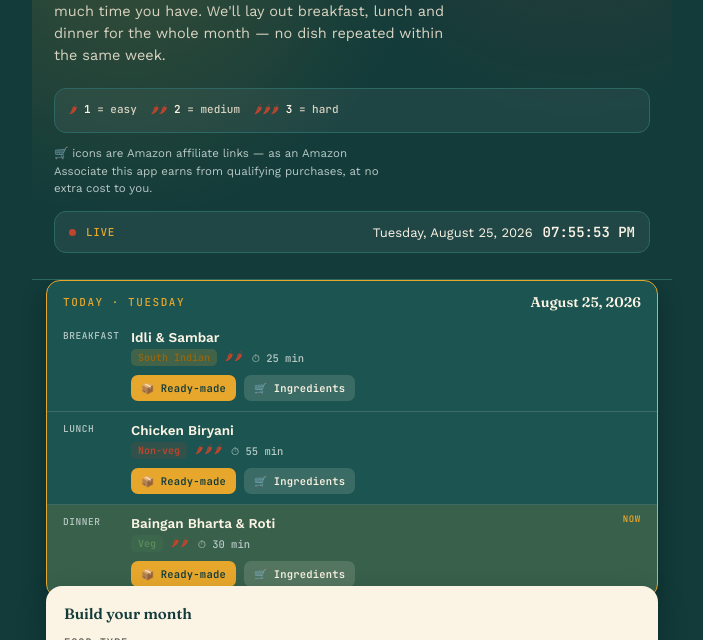
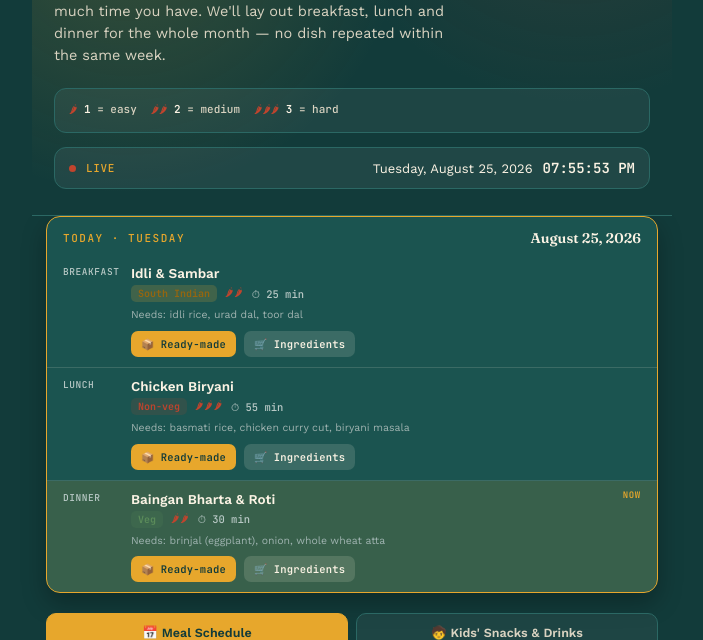
Before and after one commit to masskingslin/busywomen-cook-schedule, a plain HTML site: page index.html in a window 1280 px wide. Both pictures are taken after a click on the button "Generate month schedule". Shown: the part 160-800 px from the top of the page, without its empty margins (288-991 px from the left). Drawn offline with nearby package versions, Linux system fonts and the light colour scheme.

Commit message:
Add files via upload

```diff
--- a/index.html
+++ b/index.html
@@ -133,6 +133,30 @@
     white-space:nowrap;
   }
 
+  /* TAB BAR */
+  .tab-bar{
+    display:flex;
+    gap:8px;
+    padding:16px 14px 0;
+  }
+  .tab-btn{
+    flex:1;
+    background:rgba(255,255,255,0.05);
+    border:1px solid var(--teal-line);
+    color:#D9D3C1;
+    font-family:'Work Sans', sans-serif;
+    font-weight:600;
+    font-size:12.5px;
+    padding:11px 8px;
+    border-radius:10px;
+    cursor:pointer;
+  }
+  .tab-btn.active{
+    background:var(--turmeric);
+    border-color:var(--turmeric);
+    color:var(--teal-deep);
+  }
+
   /* TODAY CARD */
   .today-card{
     background:var(--teal-mid);
@@ -159,6 +183,7 @@
   .today-card .meal-icon{color:#B9C9C6;}
   .today-card .meal-name{color:var(--cream);}
   .today-card .time-badge{color:#B9C9C6;}
+  .today-card .ingredients-list{color:#9FB3B0;}
   .today-card .meal-row.current{
     background:rgba(231,167,44,0.14);
     position:relative;
@@ -195,7 +220,7 @@
   /* FILTER PANEL */
   .panel{
     background:var(--cream);
-    margin:-16px 14px 0;
+    margin:14px 14px 0;
     border-radius:16px;
     padding:18px 18px 16px;
     box-shadow:0 14px 30px rgba(0,0,0,0.25);
@@ -430,6 +455,12 @@
     gap:8px;
     flex-wrap:wrap;
   }
+  .ingredients-list{
+    font-size:10.5px;
+    color:var(--ink-soft);
+    margin:5px 0 0;
+    line-height:1.4;
+  }
   .tag{
     font-family:'JetBrains Mono', monospace;
     font-size:10px;
@@ -479,7 +510,6 @@
       <span><span class="pep">🌶🌶</span> <b>2</b> = medium</span>
       <span><span class="pep">🌶🌶🌶</span> <b>3</b> = hard</span>
     </div>
-    <p class="disclosure">🛒 icons are Amazon affiliate links — as an Amazon Associate this app earns from qualifying purchases, at no extra cost to you.</p>
     <div class="live-strip">
       <span class="live-dot"></span>
       <span class="live-text">Live</span>
@@ -490,6 +520,12 @@
 
   <div id="todaySlot"></div>
 
+  <div class="tab-bar">
+    <button class="tab-btn active" id="tabSchedule" data-tab="schedule">📅 Meal Schedule</button>
+    <button class="tab-btn" id="tabKids" data-tab="kids">🧒 Kids' Snacks &amp; Drinks</button>
+  </div>
+
+  <div id="scheduleView">
     <div class="panel">
       <h2>Build your month</h2>
 
@@ -518,13 +554,6 @@
         </div>
       </div>
 
-    <div class="filter-group">
-      <span class="filter-label">Extra</span>
-      <div class="chips" id="kids-chips">
-        <div class="chip" data-val="kids">🧒 Show kids' snacks &amp; drinks</div>
-      </div>
-    </div>
-
       <button class="gen-btn" id="genBtn">Generate month schedule</button>
       <p class="note" id="poolNote"></p>
     </div>
@@ -532,8 +561,9 @@
     <div class="schedule" id="scheduleOutput">
       <div class="empty-state">Set your filters above and tap <b>Generate month schedule</b> to build your 4-week plan.</div>
     </div>
+  </div>
 
-  <div id="kidsSection" style="display:none;"></div>
+  <div id="kidsView" style="display:none;"></div>
 
   <footer>BUSYWOMEN COOK SCHEDULE &middot; PLAN ONCE, COOK ALL MONTH<br>As an Amazon Associate, this app earns from qualifying purchases</footer>
 </div>
@@ -542,81 +572,82 @@
 // ---------- DISH DATABASE ----------
 const DISHES = [
   // BREAKFAST — veg
-  {name:"Poha", meal:"breakfast", category:"veg", difficulty:"easy", time:15},
-  {name:"Vegetable Upma", meal:"breakfast", category:"veg", difficulty:"easy", time:20},
-  {name:"Besan Chilla", meal:"breakfast", category:"veg", difficulty:"easy", time:15},
-  {name:"Stuffed Aloo Paratha", meal:"breakfast", category:"veg", difficulty:"medium", time:30},
-  {name:"Vegetable Daliya", meal:"breakfast", category:"veg", difficulty:"easy", time:20},
-  {name:"Moong Dal Chilla", meal:"breakfast", category:"veg", difficulty:"medium", time:25},
-  {name:"Vegetable Sandwich", meal:"breakfast", category:"veg", difficulty:"easy", time:10},
+  {name:"Poha", meal:"breakfast", category:"veg", difficulty:"easy", time:15, ingredients:["poha (flattened rice)","peanuts","mustard seeds","curry leaves"]},
+  {name:"Vegetable Upma", meal:"breakfast", category:"veg", difficulty:"easy", time:20, ingredients:["rava (semolina)","mixed vegetables","mustard seeds"]},
+  {name:"Besan Chilla", meal:"breakfast", category:"veg", difficulty:"easy", time:15, ingredients:["besan (gram flour)","onion","green chilli"]},
+  {name:"Stuffed Aloo Paratha", meal:"breakfast", category:"veg", difficulty:"medium", time:30, ingredients:["whole wheat atta","potatoes","ghee"]},
+  {name:"Vegetable Daliya", meal:"breakfast", category:"veg", difficulty:"easy", time:20, ingredients:["broken wheat daliya","mixed vegetables","cumin seeds"]},
+  {name:"Moong Dal Chilla", meal:"breakfast", category:"veg", difficulty:"medium", time:25, ingredients:["moong dal","ginger","green chilli"]},
+  {name:"Vegetable Sandwich", meal:"breakfast", category:"veg", difficulty:"easy", time:10, ingredients:["bread loaf","mixed vegetables","butter"]},
   // BREAKFAST — non-veg
-  {name:"Egg Bhurji", meal:"breakfast", category:"non-veg", difficulty:"easy", time:15},
-  {name:"Omelette & Toast", meal:"breakfast", category:"non-veg", difficulty:"easy", time:10},
-  {name:"Chicken Sausage Wrap", meal:"breakfast", category:"non-veg", difficulty:"easy", time:15},
-  {name:"Egg Paratha", meal:"breakfast", category:"non-veg", difficulty:"medium", time:25},
-  {name:"Keema Paratha", meal:"breakfast", category:"non-veg", difficulty:"hard", time:40},
-  {name:"Boiled Egg Salad", meal:"breakfast", category:"non-veg", difficulty:"easy", time:10},
-  {name:"Chicken Sandwich", meal:"breakfast", category:"non-veg", difficulty:"easy", time:15},
+  {name:"Egg Bhurji", meal:"breakfast", category:"non-veg", difficulty:"easy", time:15, ingredients:["eggs","onion","tomato"]},
+  {name:"Omelette & Toast", meal:"breakfast", category:"non-veg", difficulty:"easy", time:10, ingredients:["eggs","bread loaf","butter"]},
+  {name:"Chicken Sausage Wrap", meal:"breakfast", category:"non-veg", difficulty:"easy", time:15, ingredients:["chicken sausages","tortilla wrap","lettuce"]},
+  {name:"Egg Paratha", meal:"breakfast", category:"non-veg", difficulty:"medium", time:25, ingredients:["whole wheat atta","eggs","onion"]},
+  {name:"Keema Paratha", meal:"breakfast", category:"non-veg", difficulty:"hard", time:40, ingredients:["minced mutton keema","whole wheat atta","ginger garlic paste"]},
+  {name:"Boiled Egg Salad", meal:"breakfast", category:"non-veg", difficulty:"easy", time:10, ingredients:["eggs","lettuce","black pepper"]},
+  {name:"Chicken Sandwich", meal:"breakfast", category:"non-veg", difficulty:"easy", time:15, ingredients:["chicken breast","bread loaf","mayonnaise"]},
   // BREAKFAST — south indian
-  {name:"Idli & Sambar", meal:"breakfast", category:"south-indian", difficulty:"medium", time:25},
-  {name:"Plain Dosa", meal:"breakfast", category:"south-indian", difficulty:"medium", time:25},
-  {name:"Masala Dosa", meal:"breakfast", category:"south-indian", difficulty:"hard", time:35},
-  {name:"Uttapam", meal:"breakfast", category:"south-indian", difficulty:"medium", time:25},
-  {name:"Ven Pongal", meal:"breakfast", category:"south-indian", difficulty:"medium", time:25},
-  {name:"Rava Idli", meal:"breakfast", category:"south-indian", difficulty:"easy", time:20},
-  {name:"Medu Vada", meal:"breakfast", category:"south-indian", difficulty:"hard", time:40},
+  {name:"Idli & Sambar", meal:"breakfast", category:"south-indian", difficulty:"medium", time:25, ingredients:["idli rice","urad dal","toor dal"]},
+  {name:"Plain Dosa", meal:"breakfast", category:"south-indian", difficulty:"medium", time:25, ingredients:["dosa rice","urad dal","fenugreek seeds"]},
+  {name:"Masala Dosa", meal:"breakfast", category:"south-indian", difficulty:"hard", time:35, ingredients:["dosa batter mix","potatoes","mustard seeds"]},
+  {name:"Uttapam", meal:"breakfast", category:"south-indian", difficulty:"medium", time:25, ingredients:["dosa batter mix","onion","tomato"]},
+  {name:"Ven Pongal", meal:"breakfast", category:"south-indian", difficulty:"medium", time:25, ingredients:["raw rice","moong dal","black pepper"]},
+  {name:"Rava Idli", meal:"breakfast", category:"south-indian", difficulty:"easy", time:20, ingredients:["rava (semolina)","curd","mustard seeds"]},
+  {name:"Medu Vada", meal:"breakfast", category:"south-indian", difficulty:"hard", time:40, ingredients:["urad dal","black pepper","curry leaves"]},
 
   // LUNCH — veg
-  {name:"Dal Tadka & Rice", meal:"lunch", category:"veg", difficulty:"easy", time:25},
-  {name:"Mixed Veg Curry & Roti", meal:"lunch", category:"veg", difficulty:"medium", time:35},
-  {name:"Rajma Chawal", meal:"lunch", category:"veg", difficulty:"medium", time:40},
-  {name:"Chole Bhature", meal:"lunch", category:"veg", difficulty:"hard", time:50},
-  {name:"Paneer Butter Masala & Roti", meal:"lunch", category:"veg", difficulty:"medium", time:35},
-  {name:"Vegetable Pulao", meal:"lunch", category:"veg", difficulty:"medium", time:30},
-  {name:"Kadhi Chawal", meal:"lunch", category:"veg", difficulty:"medium", time:30},
+  {name:"Dal Tadka & Rice", meal:"lunch", category:"veg", difficulty:"easy", time:25, ingredients:["toor dal","basmati rice","cumin seeds"]},
+  {name:"Mixed Veg Curry & Roti", meal:"lunch", category:"veg", difficulty:"medium", time:35, ingredients:["mixed vegetables","whole wheat atta","garam masala"]},
+  {name:"Rajma Chawal", meal:"lunch", category:"veg", difficulty:"medium", time:40, ingredients:["rajma (kidney beans)","basmati rice","onion"]},
+  {name:"Chole Bhature", meal:"lunch", category:"veg", difficulty:"hard", time:50, ingredients:["kabuli chana (chickpeas)","maida flour","chole masala"]},
+  {name:"Paneer Butter Masala & Roti", meal:"lunch", category:"veg", difficulty:"medium", time:35, ingredients:["paneer","tomato puree","fresh cream"]},
+  {name:"Vegetable Pulao", meal:"lunch", category:"veg", difficulty:"medium", time:30, ingredients:["basmati rice","mixed vegetables","whole garam masala"]},
+  {name:"Kadhi Chawal", meal:"lunch", category:"veg", difficulty:"medium", time:30, ingredients:["besan (gram flour)","curd","basmati rice"]},
   // LUNCH — non-veg
-  {name:"Chicken Curry & Rice", meal:"lunch", category:"non-veg", difficulty:"medium", time:40},
-  {name:"Egg Curry & Roti", meal:"lunch", category:"non-veg", difficulty:"easy", time:25},
-  {name:"Fish Curry & Rice", meal:"lunch", category:"non-veg", difficulty:"medium", time:35},
-  {name:"Mutton Curry & Rice", meal:"lunch", category:"non-veg", difficulty:"hard", time:60},
-  {name:"Chicken Biryani", meal:"lunch", category:"non-veg", difficulty:"hard", time:55},
-  {name:"Butter Chicken & Naan", meal:"lunch", category:"non-veg", difficulty:"hard", time:50},
-  {name:"Prawn Masala & Rice", meal:"lunch", category:"non-veg", difficulty:"medium", time:35},
+  {name:"Chicken Curry & Rice", meal:"lunch", category:"non-veg", difficulty:"medium", time:40, ingredients:["chicken curry cut","onion","basmati rice"]},
+  {name:"Egg Curry & Roti", meal:"lunch", category:"non-veg", difficulty:"easy", time:25, ingredients:["eggs","onion tomato masala","whole wheat atta"]},
+  {name:"Fish Curry & Rice", meal:"lunch", category:"non-veg", difficulty:"medium", time:35, ingredients:["fish fillet","coconut","basmati rice"]},
+  {name:"Mutton Curry & Rice", meal:"lunch", category:"non-veg", difficulty:"hard", time:60, ingredients:["mutton curry cut","onion","basmati rice"]},
+  {name:"Chicken Biryani", meal:"lunch", category:"non-veg", difficulty:"hard", time:55, ingredients:["basmati rice","chicken curry cut","biryani masala"]},
+  {name:"Butter Chicken & Naan", meal:"lunch", category:"non-veg", difficulty:"hard", time:50, ingredients:["chicken","butter","naan flour mix"]},
+  {name:"Prawn Masala & Rice", meal:"lunch", category:"non-veg", difficulty:"medium", time:35, ingredients:["prawns","coconut","basmati rice"]},
   // LUNCH — south indian
-  {name:"Sambar Rice", meal:"lunch", category:"south-indian", difficulty:"easy", time:25},
-  {name:"Rasam Rice", meal:"lunch", category:"south-indian", difficulty:"easy", time:20},
-  {name:"Curd Rice", meal:"lunch", category:"south-indian", difficulty:"easy", time:10},
-  {name:"Bisi Bele Bath", meal:"lunch", category:"south-indian", difficulty:"medium", time:35},
-  {name:"Lemon Rice", meal:"lunch", category:"south-indian", difficulty:"easy", time:20},
-  {name:"Vegetable Kootu & Rice", meal:"lunch", category:"south-indian", difficulty:"medium", time:30},
-  {name:"Chettinad Chicken & Rice", meal:"lunch", category:"south-indian", difficulty:"hard", time:50},
+  {name:"Sambar Rice", meal:"lunch", category:"south-indian", difficulty:"easy", time:25, ingredients:["toor dal","sambar powder","raw rice"]},
+  {name:"Rasam Rice", meal:"lunch", category:"south-indian", difficulty:"easy", time:20, ingredients:["rasam powder","tamarind","raw rice"]},
+  {name:"Curd Rice", meal:"lunch", category:"south-indian", difficulty:"easy", time:10, ingredients:["raw rice","curd","mustard seeds"]},
+  {name:"Bisi Bele Bath", meal:"lunch", category:"south-indian", difficulty:"medium", time:35, ingredients:["raw rice","toor dal","bisi bele bath powder"]},
+  {name:"Lemon Rice", meal:"lunch", category:"south-indian", difficulty:"easy", time:20, ingredients:["raw rice","lemon","peanuts"]},
+  {name:"Vegetable Kootu & Rice", meal:"lunch", category:"south-indian", difficulty:"medium", time:30, ingredients:["mixed vegetables","toor dal","raw rice"]},
+  {name:"Chettinad Chicken & Rice", meal:"lunch", category:"south-indian", difficulty:"hard", time:50, ingredients:["chicken curry cut","chettinad masala","basmati rice"]},
 
   // DINNER — veg
-  {name:"Vegetable Soup & Bread", meal:"dinner", category:"veg", difficulty:"easy", time:15},
-  {name:"Palak Paneer & Roti", meal:"dinner", category:"veg", difficulty:"medium", time:30},
-  {name:"Vegetable Khichdi", meal:"dinner", category:"veg", difficulty:"easy", time:25},
-  {name:"Baingan Bharta & Roti", meal:"dinner", category:"veg", difficulty:"medium", time:30},
-  {name:"Stuffed Capsicum", meal:"dinner", category:"veg", difficulty:"hard", time:40},
-  {name:"Mixed Dal & Roti", meal:"dinner", category:"veg", difficulty:"easy", time:25},
-  {name:"Vegetable Fried Rice", meal:"dinner", category:"veg", difficulty:"medium", time:25},
+  {name:"Vegetable Soup & Bread", meal:"dinner", category:"veg", difficulty:"easy", time:15, ingredients:["mixed vegetables","bread loaf","vegetable stock cube"]},
+  {name:"Palak Paneer & Roti", meal:"dinner", category:"veg", difficulty:"medium", time:30, ingredients:["spinach","paneer","whole wheat atta"]},
+  {name:"Vegetable Khichdi", meal:"dinner", category:"veg", difficulty:"easy", time:25, ingredients:["moong dal","basmati rice","mixed vegetables"]},
+  {name:"Baingan Bharta & Roti", meal:"dinner", category:"veg", difficulty:"medium", time:30, ingredients:["brinjal (eggplant)","onion","whole wheat atta"]},
+  {name:"Stuffed Capsicum", meal:"dinner", category:"veg", difficulty:"hard", time:40, ingredients:["capsicum","potatoes","spice masala"]},
+  {name:"Mixed Dal & Roti", meal:"dinner", category:"veg", difficulty:"easy", time:25, ingredients:["mixed dals","whole wheat atta","ghee"]},
+  {name:"Vegetable Fried Rice", meal:"dinner", category:"veg", difficulty:"medium", time:25, ingredients:["basmati rice","mixed vegetables","soy sauce"]},
   // DINNER — non-veg
-  {name:"Grilled Chicken & Salad", meal:"dinner", category:"non-veg", difficulty:"medium", time:30},
-  {name:"Egg Fried Rice", meal:"dinner", category:"non-veg", difficulty:"easy", time:20},
-  {name:"Chicken Stew & Appam", meal:"dinner", category:"non-veg", difficulty:"hard", time:45},
-  {name:"Fish Fry & Rice", meal:"dinner", category:"non-veg", difficulty:"medium", time:30},
-  {name:"Chicken Soup", meal:"dinner", category:"non-veg", difficulty:"easy", time:20},
-  {name:"Mutton Stew", meal:"dinner", category:"non-veg", difficulty:"hard", time:50},
-  {name:"Prawn Fried Rice", meal:"dinner", category:"non-veg", difficulty:"medium", time:30},
+  {name:"Grilled Chicken & Salad", meal:"dinner", category:"non-veg", difficulty:"medium", time:30, ingredients:["chicken breast","salad greens","olive oil"]},
+  {name:"Egg Fried Rice", meal:"dinner", category:"non-veg", difficulty:"easy", time:20, ingredients:["eggs","basmati rice","soy sauce"]},
+  {name:"Chicken Stew & Appam", meal:"dinner", category:"non-veg", difficulty:"hard", time:45, ingredients:["chicken","coconut milk","rice flour (appam)"]},
+  {name:"Fish Fry & Rice", meal:"dinner", category:"non-veg", difficulty:"medium", time:30, ingredients:["fish fillet","rice flour coating","basmati rice"]},
+  {name:"Chicken Soup", meal:"dinner", category:"non-veg", difficulty:"easy", time:20, ingredients:["chicken stock","chicken pieces","black pepper"]},
+  {name:"Mutton Stew", meal:"dinner", category:"non-veg", difficulty:"hard", time:50, ingredients:["mutton curry cut","coconut milk","potatoes"]},
+  {name:"Prawn Fried Rice", meal:"dinner", category:"non-veg", difficulty:"medium", time:30, ingredients:["prawns","basmati rice","soy sauce"]},
   // DINNER — south indian
-  {name:"Dosa & Coconut Chutney", meal:"dinner", category:"south-indian", difficulty:"medium", time:25},
-  {name:"Idiyappam & Veg Curry", meal:"dinner", category:"south-indian", difficulty:"hard", time:40},
-  {name:"Adai & Chutney", meal:"dinner", category:"south-indian", difficulty:"medium", time:30},
-  {name:"Vegetable Stew & Appam", meal:"dinner", category:"south-indian", difficulty:"medium", time:35},
-  {name:"Rava Upma", meal:"dinner", category:"south-indian", difficulty:"easy", time:20},
-  {name:"Curd Vada", meal:"dinner", category:"south-indian", difficulty:"hard", time:40},
-  {name:"Vegetable Uttapam", meal:"dinner", category:"south-indian", difficulty:"easy", time:20},
+  {name:"Dosa & Coconut Chutney", meal:"dinner", category:"south-indian", difficulty:"medium", time:25, ingredients:["dosa batter mix","coconut","green chilli"]},
+  {name:"Idiyappam & Veg Curry", meal:"dinner", category:"south-indian", difficulty:"hard", time:40, ingredients:["rice flour (idiyappam)","mixed vegetables","coconut milk"]},
+  {name:"Adai & Chutney", meal:"dinner", category:"south-indian", difficulty:"medium", time:30, ingredients:["mixed lentils (adai mix)","raw rice","coconut"]},
+  {name:"Vegetable Stew & Appam", meal:"dinner", category:"south-indian", difficulty:"medium", time:35, ingredients:["mixed vegetables","coconut milk","rice flour (appam)"]},
+  {name:"Rava Upma", meal:"dinner", category:"south-indian", difficulty:"easy", time:20, ingredients:["rava (semolina)","mustard seeds","curry leaves"]},
+  {name:"Curd Vada", meal:"dinner", category:"south-indian", difficulty:"hard", time:40, ingredients:["urad dal","curd","mustard seeds"]},
+  {name:"Vegetable Uttapam", meal:"dinner", category:"south-indian", difficulty:"easy", time:20, ingredients:["dosa batter mix","mixed vegetables","onion"]},
 
   // ---- READY-MADE / INSTANT (store-bought, quick) ----
+  // These are already store-bought — no separate "ingredients" link needed.
   // Breakfast
   {name:"Instant Poha Mix", meal:"breakfast", category:"veg", difficulty:"easy", time:5, readymade:true},
   {name:"Instant Oats Cup", meal:"breakfast", category:"veg", difficulty:"easy", time:5, readymade:true},
@@ -674,11 +705,14 @@ const CONFIG = {
 };
 
 function shopLinkReadymade(dishName){
-  const q = encodeURIComponent("ready to eat " + dishName);
+  const q = encodeURIComponent("ready to eat " + dishName + " pack");
   return `https://www.${CONFIG.amazonDomain}/s?k=${q}&tag=${CONFIG.amazonTag}`;
 }
-function shopLinkIngredients(dishName){
-  const q = encodeURIComponent(dishName + " ingredients");
+function shopLinkIngredients(dish){
+  // Uses the dish's actual ingredient list (not the dish name) so results
+  // are raw grocery items, not ready-to-eat versions of the dish.
+  const terms = (dish.ingredients && dish.ingredients.length) ? dish.ingredients.join(", ") : dish.name;
+  const q = encodeURIComponent(terms + " grocery");
   return `https://www.${CONFIG.amazonDomain}/s?k=${q}&tag=${CONFIG.amazonTag}`;
 }
 function shopLinkProduct(productName){
@@ -694,7 +728,6 @@ let state = {
   categories: new Set(["veg","non-veg","south-indian"]),
   difficulties: new Set(["easy","medium","hard"]),
   quickOnly: false,
-  showKids: false,
 };
 
 // ---------- LIVE CLOCK ----------
@@ -750,14 +783,29 @@ wireChips('cat-chips', state.categories, false);
 wireChips('diff-chips', state.difficulties, false);
 wireChips('time-chips', null, true);
 
-document.querySelectorAll('#kids-chips .chip').forEach(chip=>{
-  chip.addEventListener('click', ()=>{
-    state.showKids = !state.showKids;
-    chip.classList.toggle('active', state.showKids);
+// ---------- TAB BAR ----------
+function showTab(tab){
+  const scheduleView = document.getElementById('scheduleView');
+  const kidsView = document.getElementById('kidsView');
+  const tabSchedule = document.getElementById('tabSchedule');
+  const tabKids = document.getElementById('tabKids');
+  if(tab==='kids'){
+    scheduleView.style.display = 'none';
+    kidsView.style.display = 'block';
+    tabSchedule.classList.remove('active');
+    tabKids.classList.add('active');
+  } else {
+    scheduleView.style.display = 'block';
+    kidsView.style.display = 'none';
+    tabSchedule.classList.add('active');
+    tabKids.classList.remove('active');
+  }
+}
+document.getElementById('tabSchedule').addEventListener('click', ()=>showTab('schedule'));
+document.getElementById('tabKids').addEventListener('click', ()=>showTab('kids'));
+// Kids' Snacks & Drinks is a fixed, always-available list — render it once
+// up front so it's ready the moment someone taps the tab.
 renderKidsSection();
-    saveState(lastWeeks);
-  });
-});
 
 // ---------- SCHEDULING ----------
 function shuffle(arr){
@@ -853,6 +901,17 @@ function generateSchedule(){
 function dishRowHTML(label, dish, mealKey, currentMeal){
   if(!dish) return '';
   const isNow = mealKey && mealKey===currentMeal;
+  const ingredientsPreview = (!dish.readymade && dish.ingredients && dish.ingredients.length)
+    ? `<p class="ingredients-list">Needs: ${dish.ingredients.join(", ")}</p>`
+    : '';
+  const buyRow = dish.readymade
+    ? `<div class="buy-row">
+         <a class="buy-btn readymade" href="${shopLinkProduct(dish.name)}" target="_blank" rel="noopener sponsored" title="Buy ${dish.name} (Amazon affiliate link)">📦 Buy ${dish.name}</a>
+       </div>`
+    : `<div class="buy-row">
+         <a class="buy-btn readymade" href="${shopLinkReadymade(dish.name)}" target="_blank" rel="noopener sponsored" title="Buy a ready-made version of ${dish.name} (Amazon affiliate link)">📦 Ready-made</a>
+         <a class="buy-btn ingredients" href="${shopLinkIngredients(dish)}" target="_blank" rel="noopener sponsored" title="Buy ingredients for ${dish.name} (Amazon affiliate link)">🛒 Ingredients</a>
+       </div>`;
   return `
     <div class="meal-row${isNow ? ' current':''}">
       <div class="meal-top">
@@ -865,12 +924,10 @@ function dishRowHTML(label, dish, mealKey, currentMeal){
             <span class="peppers">${PEPPER[dish.difficulty]}</span>
             <span class="time-badge">⏱ ${dish.time} min</span>
           </div>
+          ${ingredientsPreview}
         </div>
       </div>
-      <div class="buy-row">
-        <a class="buy-btn readymade" href="${shopLinkReadymade(dish.name)}" target="_blank" rel="noopener sponsored" title="Buy ready-made ${dish.name} (Amazon affiliate link)">📦 Ready-made</a>
-        <a class="buy-btn ingredients" href="${shopLinkIngredients(dish.name)}" target="_blank" rel="noopener sponsored" title="Buy ingredients for ${dish.name} (Amazon affiliate link)">🛒 Ingredients</a>
-      </div>
+      ${buyRow}
     </div>`;
 }
 
@@ -916,13 +973,7 @@ function renderSchedule(weeks){
 }
 
 function renderKidsSection(){
-  const wrap = document.getElementById('kidsSection');
-  if(!state.showKids){
-    wrap.style.display = 'none';
-    wrap.innerHTML = '';
-    return;
-  }
-  wrap.style.display = 'block';
+  const wrap = document.getElementById('kidsView');
   const cards = KID_ITEMS.map(item => `
     <div class="kid-card">
       <span class="kid-emoji">${item.emoji}</span>
@@ -945,8 +996,7 @@ async function saveState(weeks){
       weeks,
       categories: [...state.categories],
       difficulties: [...state.difficulties],
-      quickOnly: state.quickOnly,
-      showKids: state.showKids
+      quickOnly: state.quickOnly
     }));
   }catch(e){ console.error('Could not save schedule', e); }
 }
@@ -960,9 +1010,7 @@ async function loadState(){
         state.categories = new Set(data.categories);
         state.difficulties = new Set(data.difficulties);
         state.quickOnly = !!data.quickOnly;
-        state.showKids = !!data.showKids;
         syncChipsToState();
-        renderKidsSection();
       }
       if(data.weeks){
         lastWeeks = data.weeks;
@@ -977,7 +1025,6 @@ function syncChipsToState(){
   document.querySelectorAll('#cat-chips .chip').forEach(c=>c.classList.toggle('active', state.categories.has(c.dataset.val)));
   document.querySelectorAll('#diff-chips .chip').forEach(c=>c.classList.toggle('active', state.difficulties.has(c.dataset.val)));
   document.querySelectorAll('#time-chips .chip').forEach(c=>c.classList.toggle('active', state.quickOnly));
-  document.querySelectorAll('#kids-chips .chip').forEach(c=>c.classList.toggle('active', state.showKids));
 }
 
 let lastWeeks = null;
```
Also changed, not shown: README.md. Lines whose indentation alone changed are shown as unchanged.
